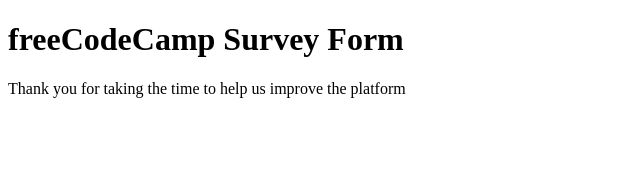
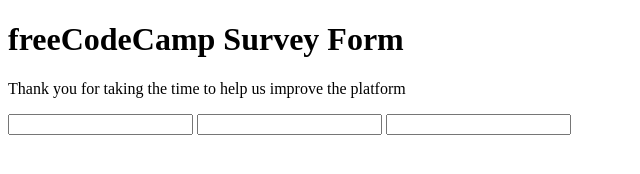
Before and after one commit to frempongdev/SurveyForm, a plain HTML site: page index.html in a window 1280 px wide. Shown: the whole page, without its empty margins (0-640 px from the left). Drawn offline with Linux system fonts and the light colour scheme.

Commit message:
update form

```diff
--- a/index.html
+++ b/index.html
@@ -11,6 +11,12 @@
   <div>
     <h1 id="title"> freeCodeCamp Survey Form </h1>
     <p id="description">Thank you for taking the time to help us improve the platform</p>
+
+    <form action="" id="survey-form">
+      <input type="text" id="name" required>
+      <input type="email" id="email" required>
+      <input type="number" id="number" max="99">
+     </form>
   </div>
 
 
```
